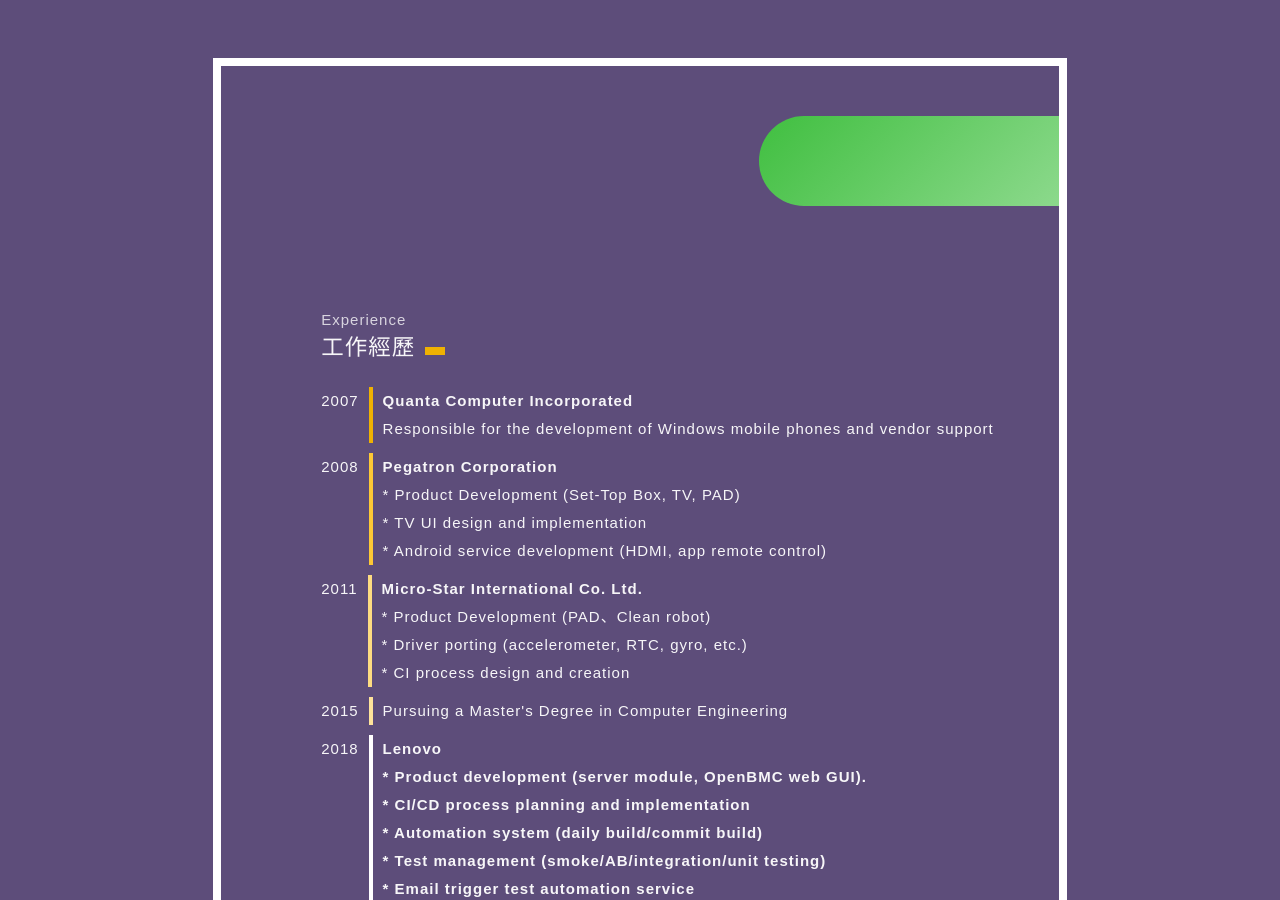
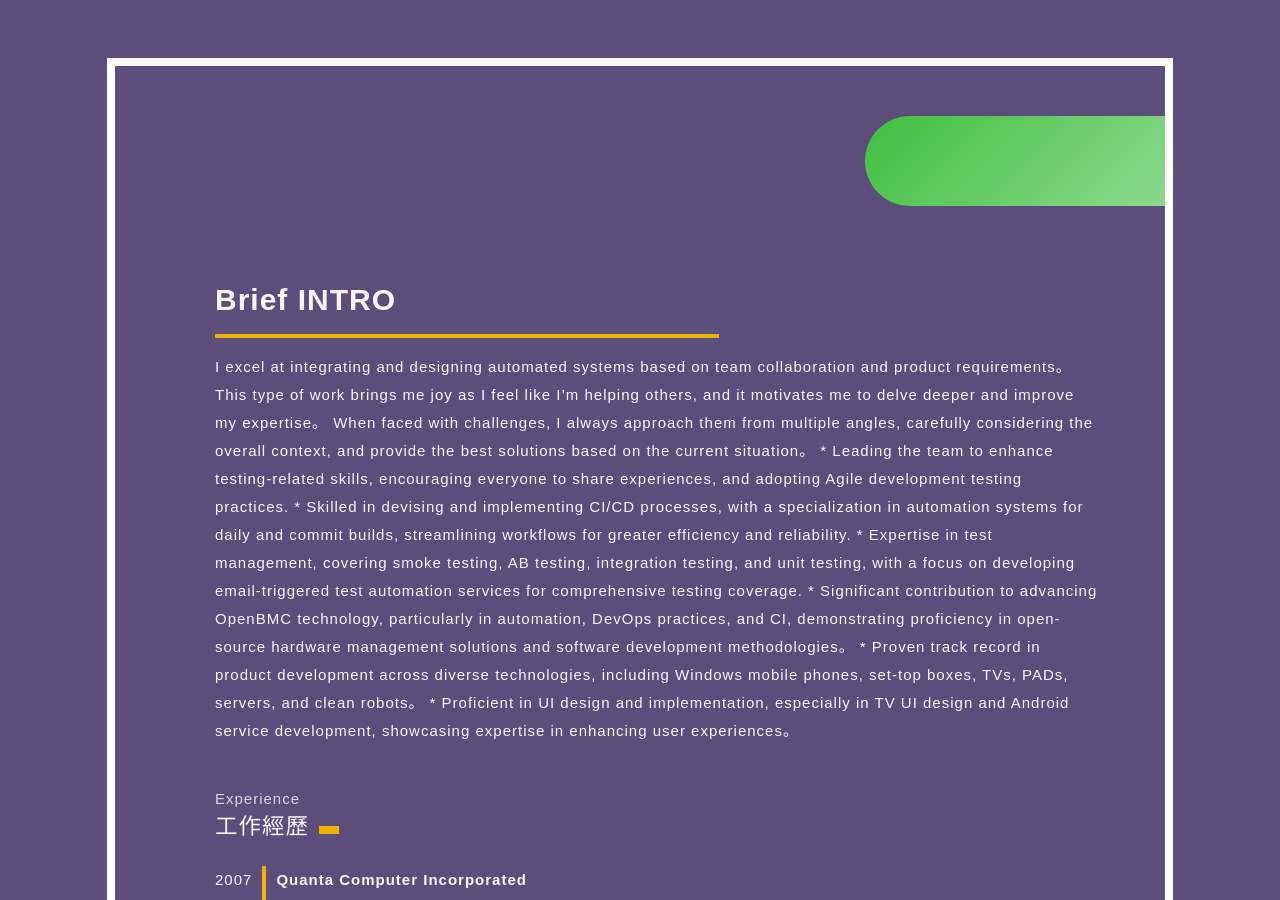
Before and after one commit to gitmaruneko/gitmaruneko.github.io, a Jekyll site: the page personal_detail.html, which Jekyll copies as it is, in a window 1280 px wide and 900 px high. Built offline with Jekyll 4.4.1, drawn with Linux system fonts in a browser that asks for light colours.

```diff
--- a/personal_detail.html
+++ b/personal_detail.html
@@ -10,6 +10,21 @@
 <body>
   <div class="resume">
     <div class="right">
+      <h1>Brief INTRO</h1>
+      <hr>
+      <p>I excel at integrating and designing automated systems based on team collaboration and product requirements。 This type of work brings me joy as I feel like I’m helping others, and it motivates me to delve deeper and improve my expertise。 When faced with challenges, I always approach them from multiple angles, carefully considering the overall context, and provide the best solutions based on the current situation。
+
+        * Leading the team to enhance testing-related skills, encouraging everyone to share experiences, and adopting Agile development testing practices.
+
+        * Skilled in devising and implementing CI/CD processes, with a specialization in automation systems for daily and commit builds, streamlining workflows for greater efficiency and reliability.
+
+        * Expertise in test management, covering smoke testing, AB testing, integration testing, and unit testing, with a focus on developing email-triggered test automation services for comprehensive testing coverage.
+
+        * Significant contribution to advancing OpenBMC technology, particularly in automation, DevOps practices, and CI, demonstrating proficiency in open-source hardware management solutions and software development methodologies。
+
+        * Proven track record in product development across diverse technologies, including Windows mobile phones, set-top boxes, TVs, PADs, servers, and clean robots。
+
+        * Proficient in UI design and implementation, especially in TV UI design and Android service development, showcasing expertise in enhancing user experiences。</p>
       <div class="decoration"></div>
       <div class="block">
         <h4>Experience</h4>
```
